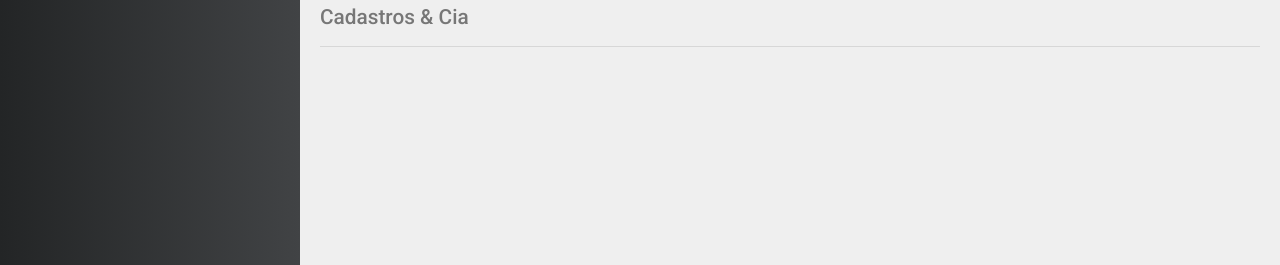
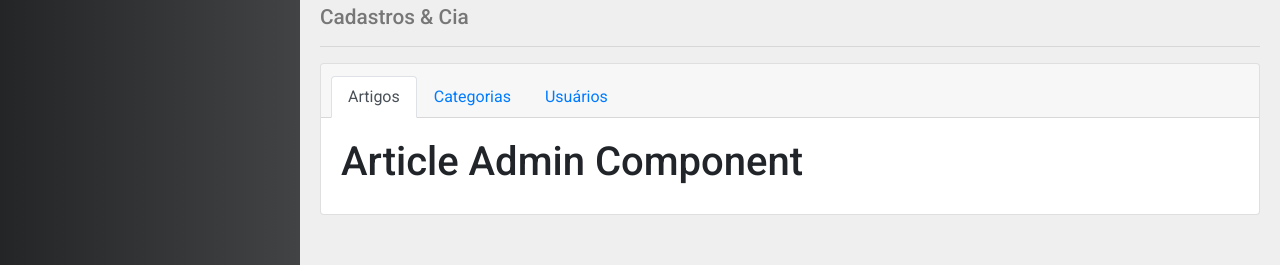
Before and after one commit to pierry01/studying_vue, a Vue app: page /admin in a window 1280 px wide. Shown: the part 128-393 px from the top of the page. Built offline with nearby package versions, Linux system fonts and the light colour scheme.

Commit message:
admin pages

```diff
--- a/src/components/admin/AdminPages.vue
+++ b/src/components/admin/AdminPages.vue
@@ -5,14 +5,33 @@
       main="Administração do Sistema"
       sub="Cadastros & Cia"
     />
+
+    <div class="admin-pages-tabs">
+      <b-card no-body>
+        <b-tabs card>
+          <b-tab title="Artigos" active>
+            <ArticleAdmin />
+          </b-tab>
+          <b-tab title="Categorias">
+            <CategoryAdmin />
+          </b-tab>
+          <b-tab title="Usuários">
+            <UserAdmin />
+          </b-tab>
+        </b-tabs>
+      </b-card>
+    </div>
   </div>
 </template>
 
 <script>
 import PageTitle from "../template/PageTitle";
+import ArticleAdmin from "./ArticleAdmin";
+import UserAdmin from "./UserAdmin";
+import CategoryAdmin from "./CategoryAdmin";
 
 export default {
-  components: { PageTitle },
+  components: { PageTitle, ArticleAdmin, UserAdmin, CategoryAdmin },
 };
 </script>
 
--- /dev/null
+++ b/src/components/admin/ArticleAdmin.vue
@@ -0,0 +1,11 @@
+<template>
+  <div class="article-admin">
+    <h1>Article Admin Component</h1>
+  </div>
+</template>
+
+<script>
+export default {};
+</script>
+
+<style></style>
--- /dev/null
+++ b/src/components/admin/CategoryAdmin.vue
@@ -0,0 +1,11 @@
+<template>
+  <div class="category-admin">
+    <h1>Category Admin Component</h1>
+  </div>
+</template>
+
+<script>
+export default {};
+</script>
+
+<style></style>
--- /dev/null
+++ b/src/components/admin/UserAdmin.vue
@@ -0,0 +1,11 @@
+<template>
+  <div class="user-admin">
+    <h1>User Admin Component</h1>
+  </div>
+</template>
+
+<script>
+export default {};
+</script>
+
+<style></style>
```
